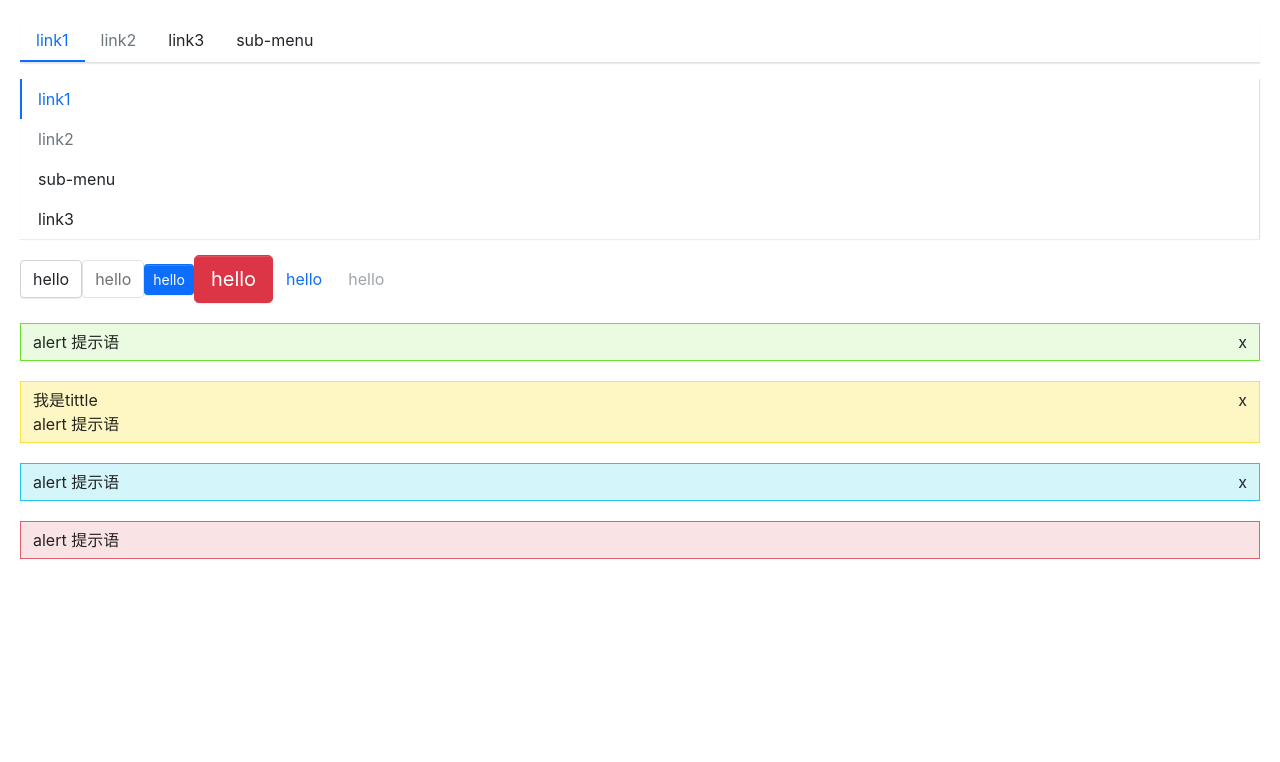
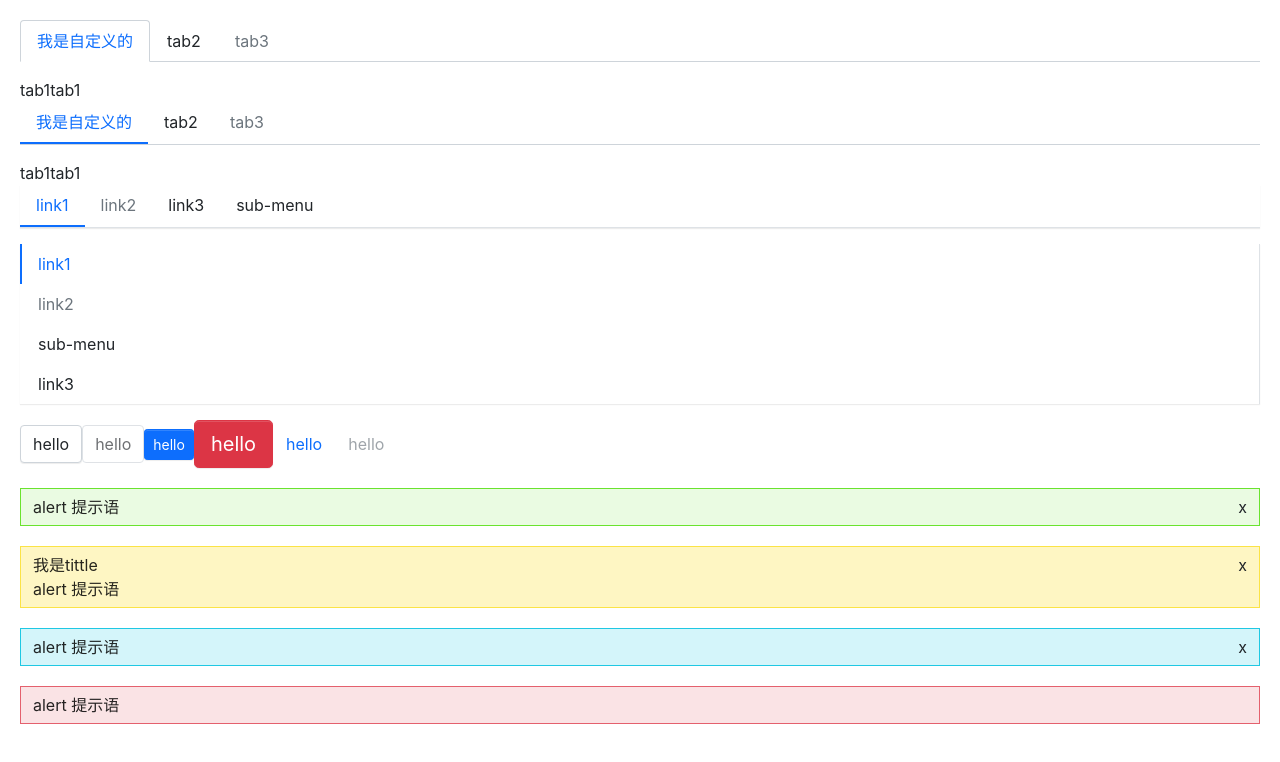
Before and after one commit to c10342/react-ui, a React (Create React App) app: page / in a window 1280 px wide. Shown: the top 762 px of the page. Built offline with nearby package versions, Linux system fonts and the light colour scheme.

Commit message:
feat：添加Tabs组件

```diff
--- a/src/App.tsx
+++ b/src/App.tsx
@@ -8,9 +8,34 @@ import Menu from "./components/Menu/menu";
 import MenuItem from "./components/Menu/menuItem";
 import SubMenu from "./components/Menu/subMenu";
 
+import Tabs from "./components/Tabs/tabs";
+import TabItem from "./components/Tabs/tabItem";
+
+const TabLabel = (props: { title: string }) => {
+  return <div>{props.title}</div>;
+};
+
 function App() {
   return (
     <div className="App" style={{ padding: "20px" }}>
+      <Tabs type="card">
+        <TabItem label={<TabLabel title="我是自定义的"></TabLabel>}>
+          tab1tab1
+        </TabItem>
+        <TabItem label="tab2">tab2tab2</TabItem>
+        <TabItem disabled label="tab3">
+          tab3tab3
+        </TabItem>
+      </Tabs>
+      <Tabs>
+        <TabItem label={<TabLabel title="我是自定义的"></TabLabel>}>
+          tab1tab1
+        </TabItem>
+        <TabItem label="tab2">tab2tab2</TabItem>
+        <TabItem disabled label="tab3">
+          tab3tab3
+        </TabItem>
+      </Tabs>
       <Menu defaultIndex={"0"} defaultOpenMenu={["3"]}>
         <MenuItem>link1</MenuItem>
         <MenuItem disabled>link2</MenuItem>
--- /dev/null
+++ b/src/components/Tabs/_style.scss
@@ -0,0 +1,44 @@
+.lin-tabs {
+  display: flex;
+  flex-direction: row;
+  list-style: none;
+  padding: 0;
+  border-bottom: $tab-item-card-border-width solid $tab-item-card-border-color;
+}
+
+.lin-tab-item {
+  padding: $tab-item-padding-y $tab-item-padding-x;
+  cursor: pointer;
+  transition: $tab-transition;
+  &:hover {
+    color: $tab-item-active-color;
+  }
+}
+
+.lin-tab-item-line {
+  border-bottom: $tab-item-active-border-width solid transparent;
+  &.lin-tab-item-active {
+    color: $tab-item-active-color;
+    border-bottom: $tab-item-active-border-width solid $tab-item-active-color;
+  }
+}
+
+.lin-tab-item-card {
+  border: $tab-item-card-border-width solid transparent;
+  margin-bottom: -$tab-item-card-border-width;
+  &.lin-tab-item-active {
+    color: $tab-item-active-color;
+    border: $tab-item-card-border-width solid $tab-item-card-border-color;
+    border-bottom: $tab-item-card-border-width solid white;
+    border-top-left-radius: $tab-item-card-border-radius;
+    border-top-right-radius: $tab-item-card-border-radius;
+  }
+}
+
+.lin-tab-item-disabled {
+  cursor: default;
+  color: $tab-item-disabled-color;
+  &:hover {
+    color: $tab-item-disabled-color;
+  }
+}
--- /dev/null
+++ b/src/components/Tabs/index.scss
@@ -0,0 +1,3 @@
+@import "../../styles/subIndex";
+
+@import "./style";
--- /dev/null
+++ b/src/components/Tabs/tabItem.tsx
@@ -0,0 +1,40 @@
+import React, { useContext } from "react";
+
+import classnames from "classnames";
+import { TabsContext } from "./tabs";
+
+export interface TabItemProps {
+  label: string | React.ReactNode;
+  index?: number;
+  disabled?: boolean;
+}
+
+const TabItem: React.FC<TabItemProps> = (props) => {
+  const { label, index, children, disabled } = props;
+  const context = useContext(TabsContext);
+  const classes = classnames("lin-tab-item", {
+    "lin-tab-item-active": index === context.index,
+    "lin-tab-item-line": context.type === "line",
+    "lin-tab-item-card": context.type === "card",
+    "lin-tab-item-disabled": disabled,
+  });
+  const handleClick = (e: React.MouseEvent) => {
+    e.preventDefault();
+    if (context.onSelect && typeof index === "number" && !disabled) {
+      context.onSelect(index, children);
+    }
+  };
+  return (
+    <li className={classes} onClick={handleClick}>
+      {label}
+    </li>
+  );
+};
+
+TabItem.defaultProps = {
+  disabled: false,
+};
+
+TabItem.displayName = "TabItem";
+
+export default TabItem;
--- /dev/null
+++ b/src/components/Tabs/tabs.tsx
@@ -0,0 +1,80 @@
+import React, { createContext, useState } from "react";
+
+import TabItem, { TabItemProps } from "./tabItem";
+
+export interface TabsProps {
+  defaultIndex?: number;
+  onSelect?: (index: number) => void;
+  type?: "line" | "card";
+  className?: string;
+}
+
+interface ITabsContext {
+  index: number;
+  onSelect?: (index: number, element: React.ReactNode) => void;
+  type: "line" | "card";
+}
+
+export const TabsContext = createContext<ITabsContext>({
+  index: 0,
+  type: "line",
+});
+
+const Tabs: React.FC<TabsProps> = (props) => {
+  const { defaultIndex, onSelect, children, className, type } = props;
+  const [currentActive, setCurrentActive] = useState(defaultIndex);
+  const childrenElements = children as React.FunctionComponentElement<any>[];
+  const [content, setContent] = useState<React.ReactNode>(
+    React.cloneElement(childrenElements[0]).props.children
+  );
+  const handleClick = (index: number, element: React.ReactNode) => {
+    setCurrentActive(index);
+    if (onSelect) {
+      onSelect(index);
+    }
+    if (element) {
+      setContent(element);
+    } else {
+      setContent(null);
+    }
+  };
+  const MyContext: ITabsContext = {
+    index: currentActive ? currentActive : 0,
+    onSelect: handleClick,
+    type: type ? type : "line",
+  };
+  const renderChildren = () => {
+    return React.Children.map(children, (child, index) => {
+      const childElement = child as React.FunctionComponentElement<
+        TabItemProps
+      >;
+      if (childElement.type.displayName === TabItem.displayName) {
+        return React.cloneElement(childElement, {
+          index: childElement.props.index ? childElement.props.index : index,
+          label: childElement.props.label,
+        });
+      } else {
+        console.error("Tabs has a child which is not a TabItem component");
+        return null;
+      }
+    });
+  };
+  return (
+    <div className={className} data-testid="test-tabs">
+      <ul className="lin-tabs">
+        <TabsContext.Provider value={MyContext}>
+          {renderChildren()}
+        </TabsContext.Provider>
+      </ul>
+      <div className="lin-tabs-content" data-testid="test-tabs-content">
+        {content}
+      </div>
+    </div>
+  );
+};
+
+Tabs.defaultProps = {
+  defaultIndex: 0,
+  type: "line",
+};
+export default Tabs;
--- a/src/styles/_variables.scss
+++ b/src/styles/_variables.scss
@@ -271,6 +271,24 @@ $menu-item-active-color: $primary !default;
 $menu-item-active-border-width: 2px !default;
 $menu-item-disabled-color: $gray-600 !default;
 
+// tabs
+// 基本属性
+$tab-item-padding-y: 0.5rem !default;
+$tab-item-padding-x: 1rem !default;
+
+// 禁用属性
+$tab-item-disabled-color: $gray-600 !default;
+
+// type === 'card'
+$tab-item-card-border-color: $gray-400 !default;
+$tab-item-card-border-width: 1px !default;
+$tab-item-card-border-radius: $border-radius !default;
+
+// 选中属性
+$tab-item-active-color: $primary !default;
+$tab-item-active-border-width: 2px !default;
+$tab-transition: color 0.15s ease-in-out, border-color 0.15s ease-in-out !default;
+
 //sub-menu
 //submenu
 $submenu-box-shadow: 0 2px 4px 0 rgba(0, 0, 0, 0.12),
--- a/src/styles/index.scss
+++ b/src/styles/index.scss
@@ -14,3 +14,6 @@
 
 // menu样式
 @import "../components/Menu/style";
+
+// tabs样式
+@import "../components/Tabs/style";
```
Also changed, not shown: 1 other file (tests, documents, lock files or other folders).
